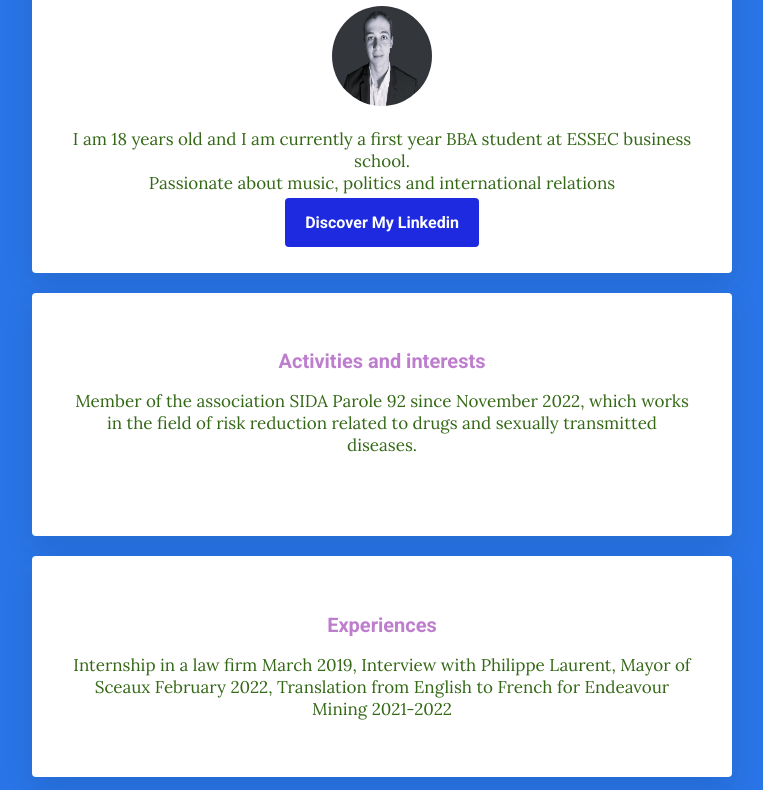
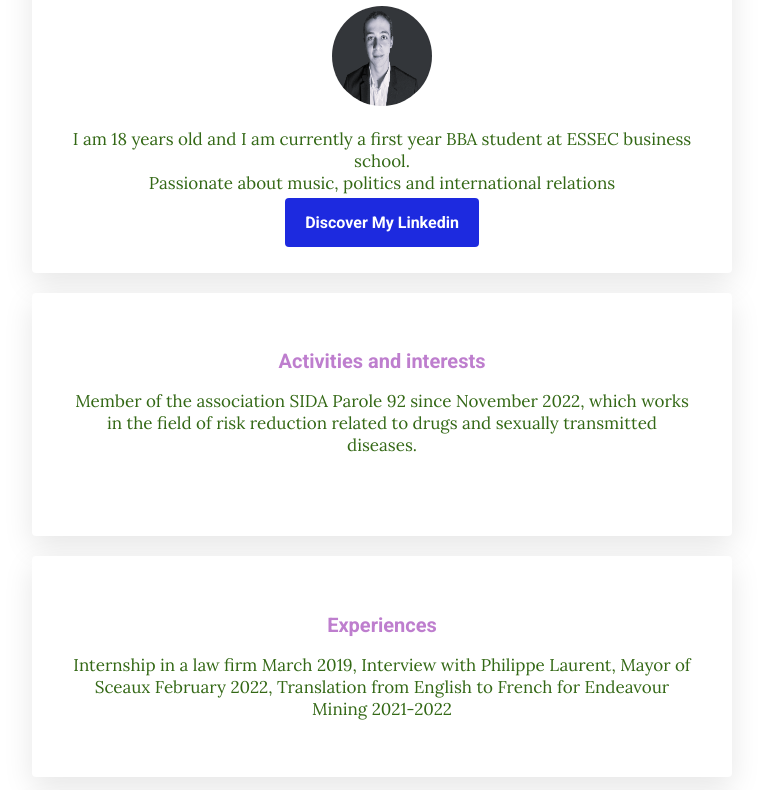
Before and after one commit to Nath923/my-profile, a plain HTML site: page index.html in a window 1280 px wide. Shown: the part 155-945 px from the top of the page, without its empty margins (258-1021 px from the left). Drawn offline with Linux system fonts and the light colour scheme.

Commit message:
Update style.css

```diff
--- a/style.css
+++ b/style.css
@@ -2,7 +2,7 @@
 /* colors and fonts */
 
 body{
-	background: #2975e7;
+	background: #white;
 	color: #336815;
 	font-family: 'Lora', serif;
 	font-size: 17px;
```
